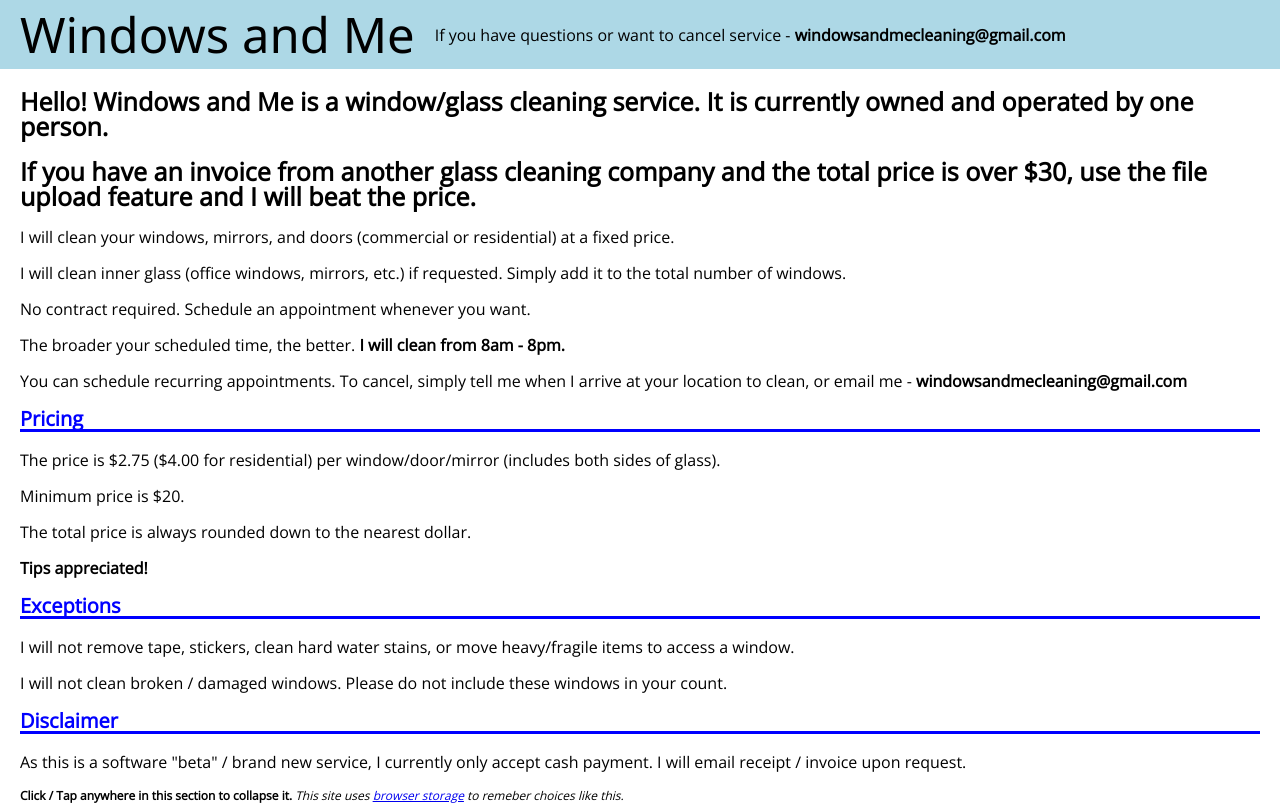
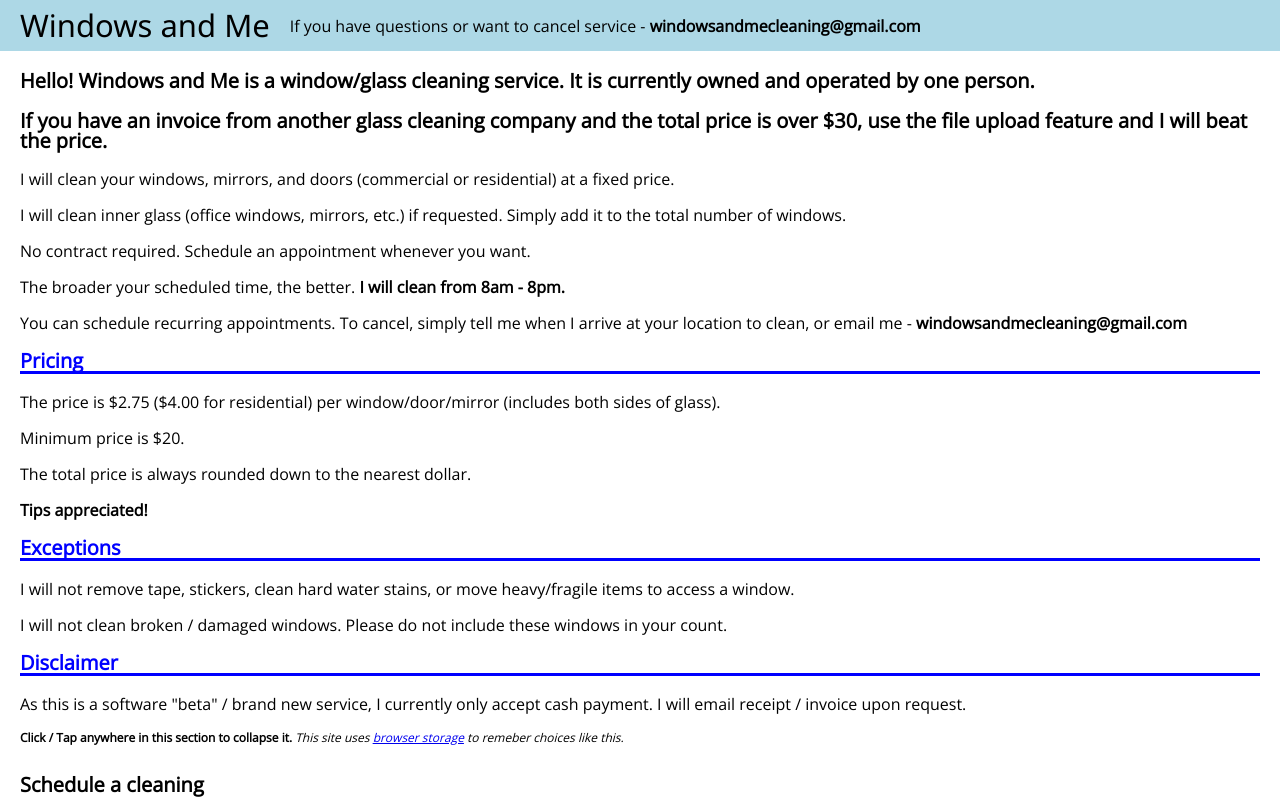
Before and after one commit to flooyd/windows, a Svelte app: page / in a window 1280 px wide. Shown: the top 805 px of the page. Built offline with nearby package versions, Linux system fonts and the light colour scheme.

Commit message:
update css

```diff
--- a/src/components/Intro.svelte
+++ b/src/components/Intro.svelte
@@ -91,7 +91,7 @@
   }
 
   .hello {
-    font-size: 25px;
+    font-size: 20px;
     font-weight: bold;
   }
 
--- a/src/components/Nav.svelte
+++ b/src/components/Nav.svelte
@@ -22,7 +22,7 @@
 
   .title {
     margin-right: 20px;
-    font-size: 49px;
+    font-size: 31px;
     font-family: "Noto Sans", sans-serif;
   }
 </style>
--- a/src/components/ScheduleAppointment.svelte
+++ b/src/components/ScheduleAppointment.svelte
@@ -13,7 +13,7 @@
 
 <style>
   .header {
-    font-size: 25px;
+    font-size: 20px;
     margin-bottom: 20px;
     margin-top: 31px;
     font-weight: bold;
```
